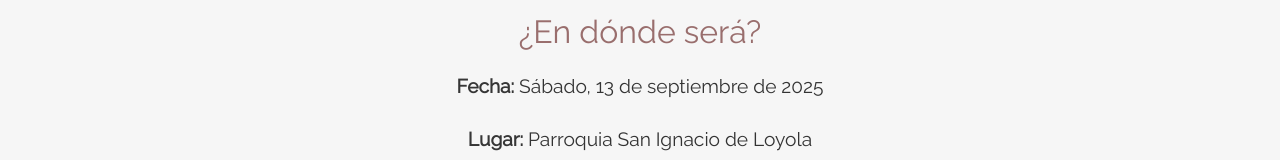
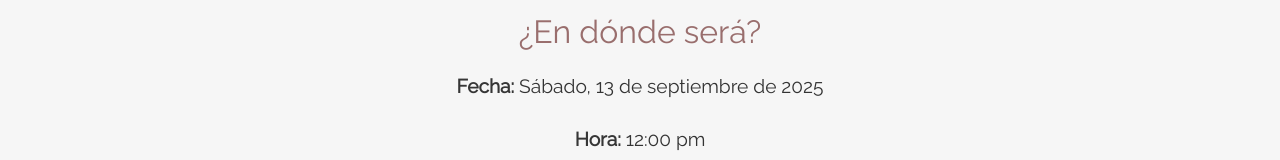
Before and after one commit to mamueljr/boda-invitacion, a plain HTML site: page index.html in a window 1280 px wide. Shown: the part 1640-1800 px from the top of the page. Drawn offline with nearby package versions, Linux system fonts and the light colour scheme; a web font is replaced by a local one.

Commit message:
Update index.html

```diff
--- a/index.html
+++ b/index.html
@@ -139,6 +139,7 @@
         <div class="container">
           <h2>¿En dónde será?</h2>
           <p><strong>Fecha:</strong> Sábado, 13 de septiembre de 2025</p>
+          <p><strong>Hora:</strong> 12:00 pm</p>
           <p>
             <strong>Lugar:</strong> Parroquia San Ignacio de Loyola<br />
             Deza y Ulloa 4701, Col. Progreso, Chihuahua, México
```
